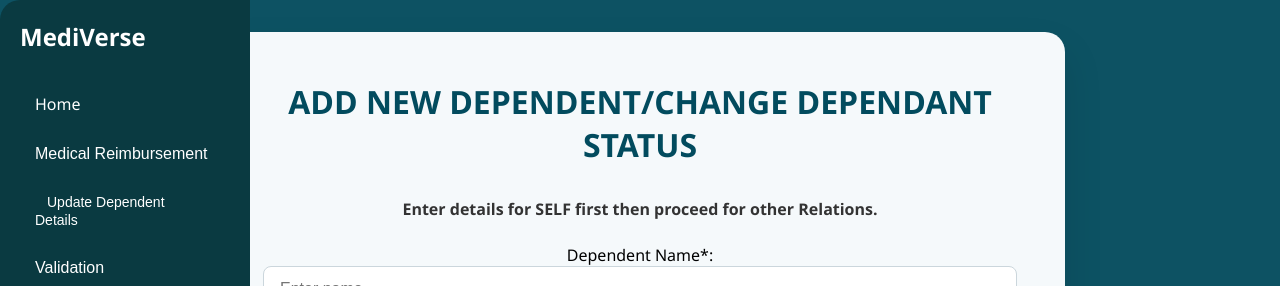
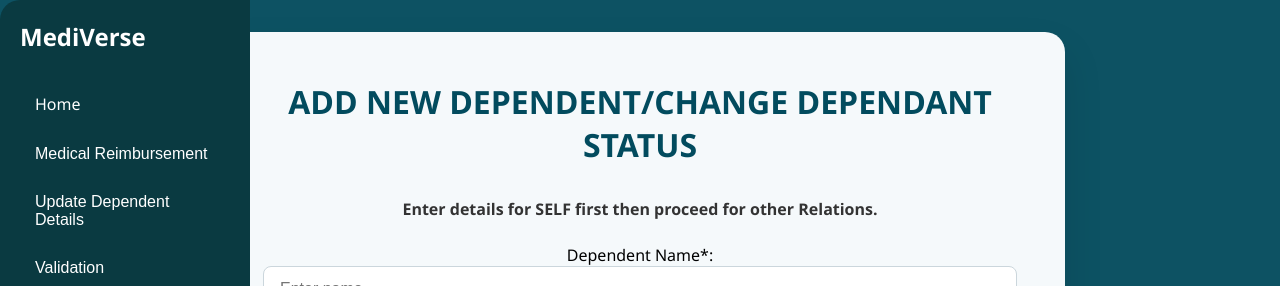
Before and after one commit to Shrasti12/MediVerse, a React (Vite) app in the folder my-app/: page /update/dependent in a window 1280 px wide. Shown: the top 286 px of the page. Built offline with nearby package versions, Linux system fonts and the light colour scheme.

Commit message:
frontend done

```diff
--- a/my-app/src/components/Navbar.css
+++ b/my-app/src/components/Navbar.css
@@ -9,6 +9,7 @@
 }
 .update{
   color: white;
+
 }
 
 /* Dropdown Menus */
--- a/my-app/src/components/Navbar.tsx
+++ b/my-app/src/components/Navbar.tsx
@@ -24,7 +24,7 @@ const Navbar = () => {
             </li>
           </ul>
         </li>
-        <li className="Update">
+        <li className="update">
           <Link to="Update/dependent">Update Dependent Details</Link>
         </li>
         <li className="dropdown2">
--- a/my-app/src/components/sideBar.tsx
+++ b/my-app/src/components/sideBar.tsx
@@ -44,7 +44,7 @@ const Sidebar = () => {
             className="nav-item"
             onClick={() => toggleDropdown("dependent")}
           >
-            <Link to="/update/dependent" className="dropdown-link">
+            <Link to="/update/dependent" className="update">
               Update Dependent Details
             </Link>
           </button>
--- a/my-app/src/components/sidebar.css
+++ b/my-app/src/components/sidebar.css
@@ -119,7 +119,7 @@
 .dropdown-link {
   color: white;
   padding: 8px 12px;
-  font-size: 14px;
+  font-size: 100%;
   text-decoration: none;
   border-radius: 4px;
   transition: background 0.2s ease;
--- a/my-app/src/pages/UploadPrescription.css
+++ b/my-app/src/pages/UploadPrescription.css
@@ -35,6 +35,7 @@
 .upload-container {
     flex: 1;
   display: flex;
+  flex-direction: column;
   justify-content: center;   /* center form horizontally */
   align-items: center;       /* center form vertically */
   background-color: hsl(192, 76%, 22%);
```
